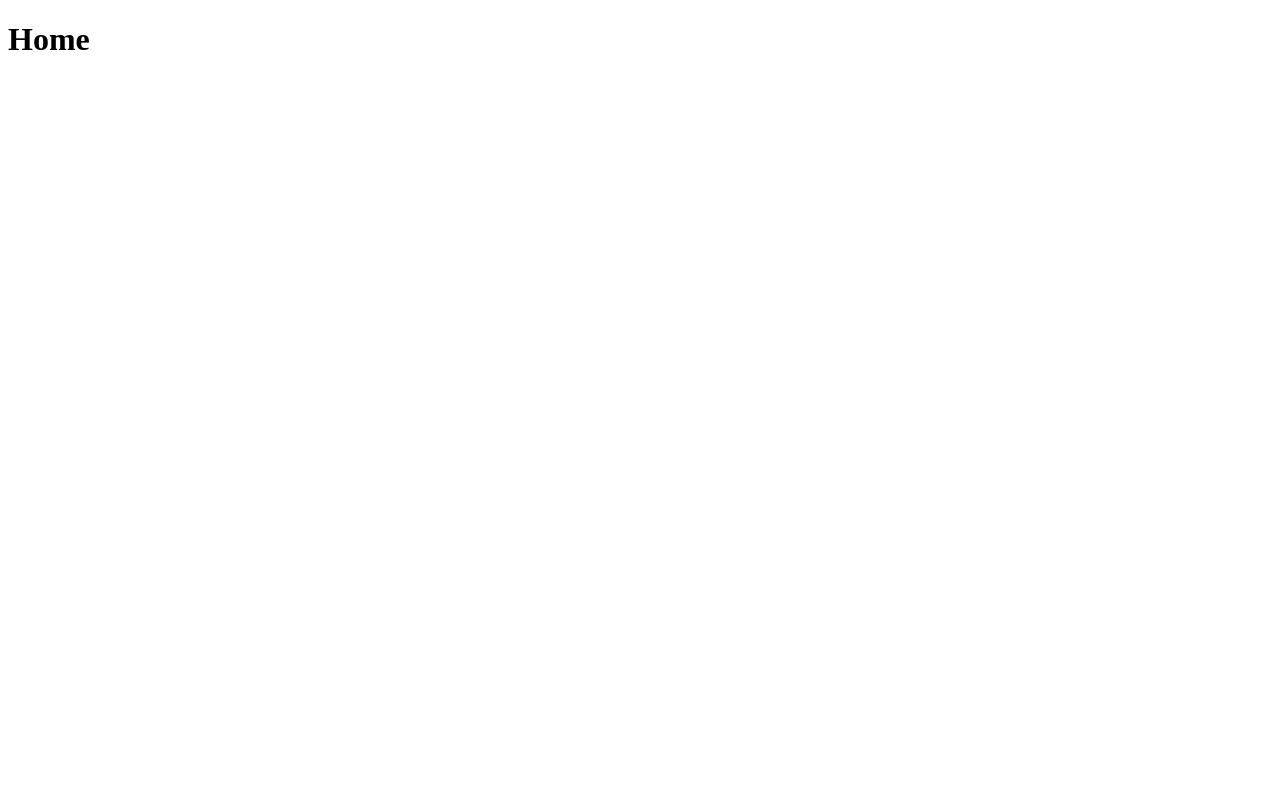
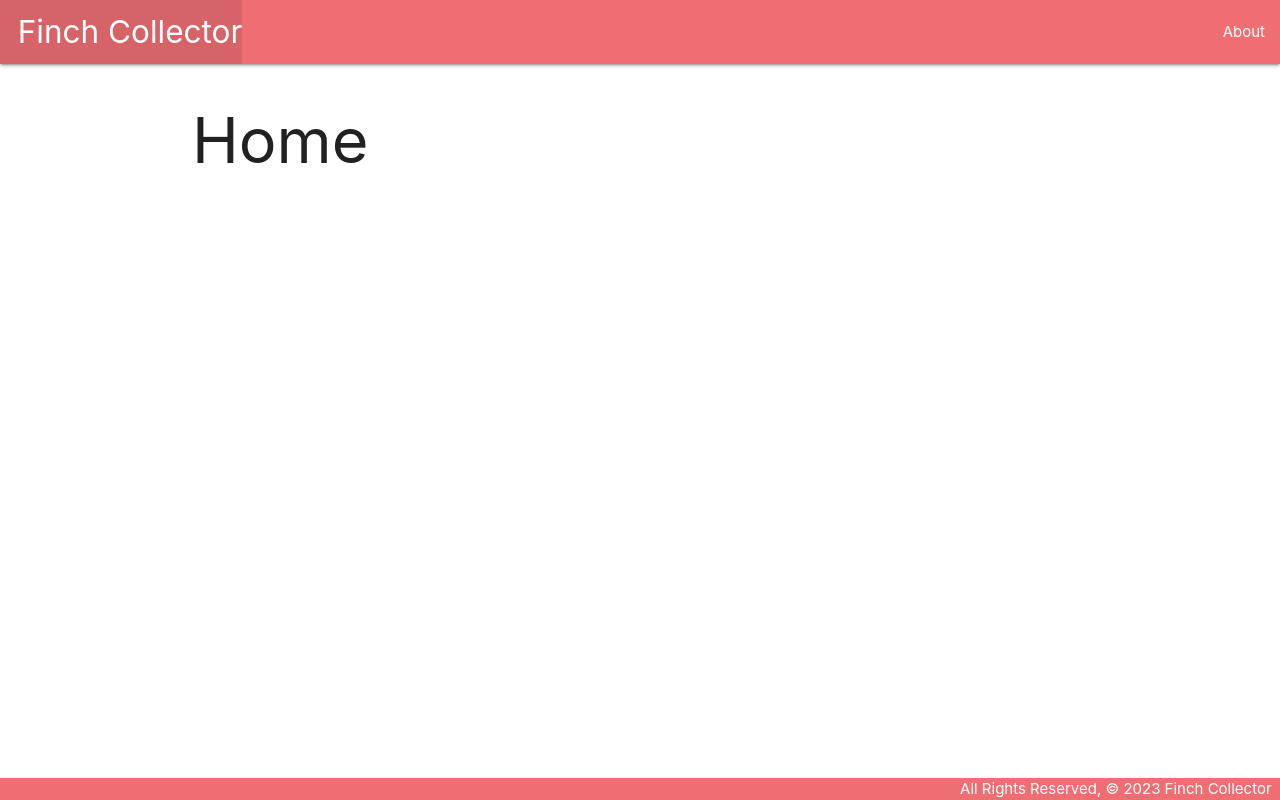
Before and after one commit to tthephas/Finch-Collector-Deliverable-SEI, a Django app: page / in a window 1280 px wide. Before the commit the page is almost empty. Run offline with Django 4.2, Linux system fonts and the light colour scheme.

Commit message:
css added, boilerplate static css loaded in

```diff
--- /dev/null
+++ b/main_app/static/css/style.css
@@ -0,0 +1,14 @@
+body {
+    display: flex;
+    min-height: 100vh;
+    flex-direction: column;
+  }
+
+  main {
+    flex: 1 0 auto;
+  }
+
+  footer.page-footer {
+    padding-top: 0;
+    text-align: right;
+  }
--- /dev/null
+++ b/main_app/templates/base.html
@@ -0,0 +1,33 @@
+{% load static %}
+<!DOCTYPE html>
+<html lang="en">
+<head>
+  <meta charset="UTF-8">
+  <meta name="viewport" content="width=device-width, initial-scale=1.0">
+  <meta http-equiv="X-UA-Compatible" content="ie=edge">
+  <title>Finch Collector</title>
+  <link rel="stylesheet" href="https://cdnjs.cloudflare.com/ajax/libs/materialize/1.0.0/css/materialize.min.css">
+  <link rel="stylesheet" type="text/css" href="{% static 'css/style.css' %}">
+</head>
+<body>
+  <header class="navbar-fixed">
+    <nav>
+      <div class="nav-wrapper">
+        <ul>
+          <li><a href="/" class="left brand-logo">&nbsp;&nbsp;Finch Collector</a></li>
+        </ul>
+        <ul class="right">
+          <li><a href="/about">About</a></li>
+        </ul>
+      </div>
+    </nav>
+  </header>
+  <main class="container">
+    {% block content %}
+    {% endblock %}
+  </main>
+  <footer class="page-footer">
+    <div class="right">All Rights Reserved, &copy; 2023 Finch Collector &nbsp;</div>
+  </footer>
+</body>
+</html>
--- a/main_app/templates/home.html
+++ b/main_app/templates/home.html
@@ -1,12 +1,7 @@
-<!DOCTYPE html>
-<html lang="en">
-<head>
-    <meta charset="UTF-8">
-    <meta http-equiv="X-UA-Compatible" content="IE=edge">
-    <meta name="viewport" content="width=device-width, initial-scale=1.0">
-    <title>Document</title>
-</head>
-<body>
+
+
+{% extends 'base.html' %}
+{% block content%}
+
     <h1>Home</h1>
-</body>
-</html>
+{% endblock %}
--- a/main_app/urls.py
+++ b/main_app/urls.py
@@ -3,4 +3,5 @@ from . import views
 
 urlpatterns = [
     path('', views.home, name='home'),
+    path('about/', views.about, name='about'),
 ]
--- a/main_app/views.py
+++ b/main_app/views.py
@@ -9,3 +9,8 @@ def home(request):
 
 
 # Create your views here.
+
+# about route
+def about(request):
+  # Include an .html file extension - unlike when rendering EJS templates
+  return render(request, 'about.html')
```
Also changed, not shown: main_app/templates/about.html (added, +9 -0 lines).
